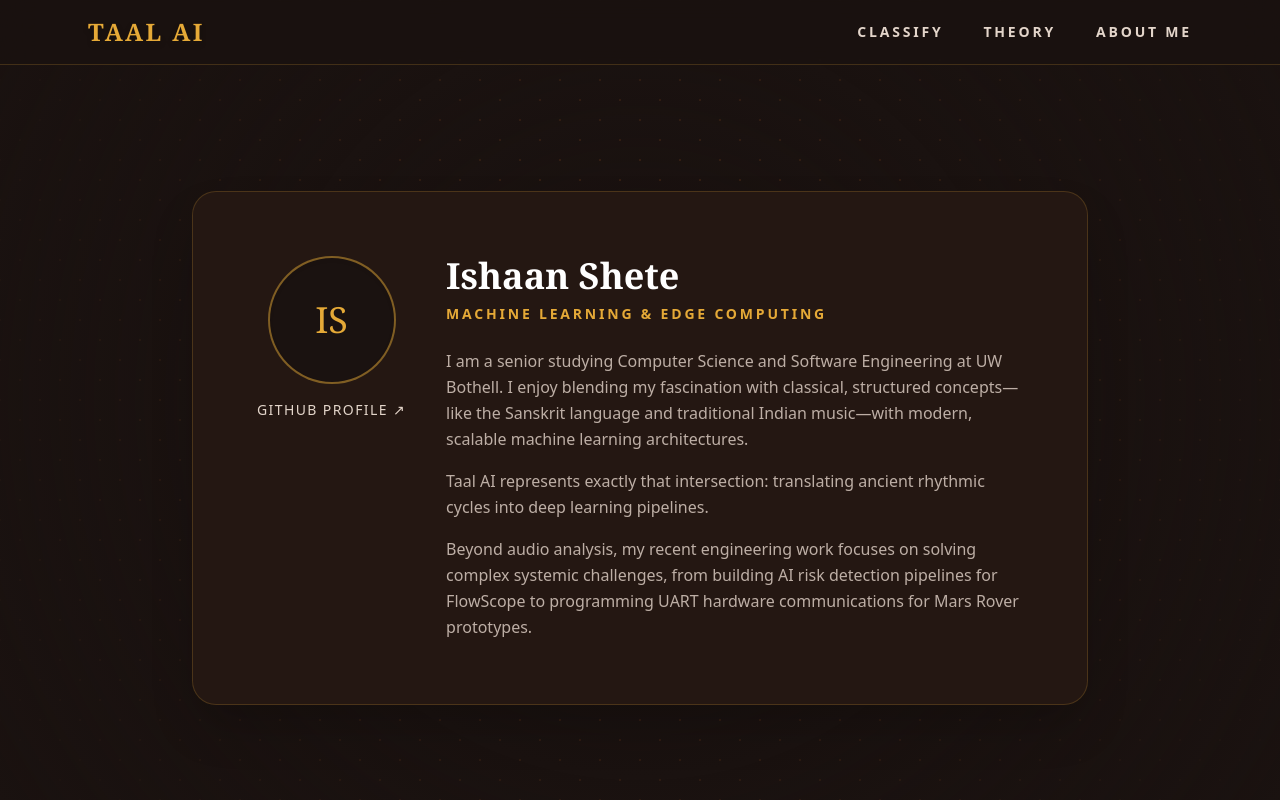
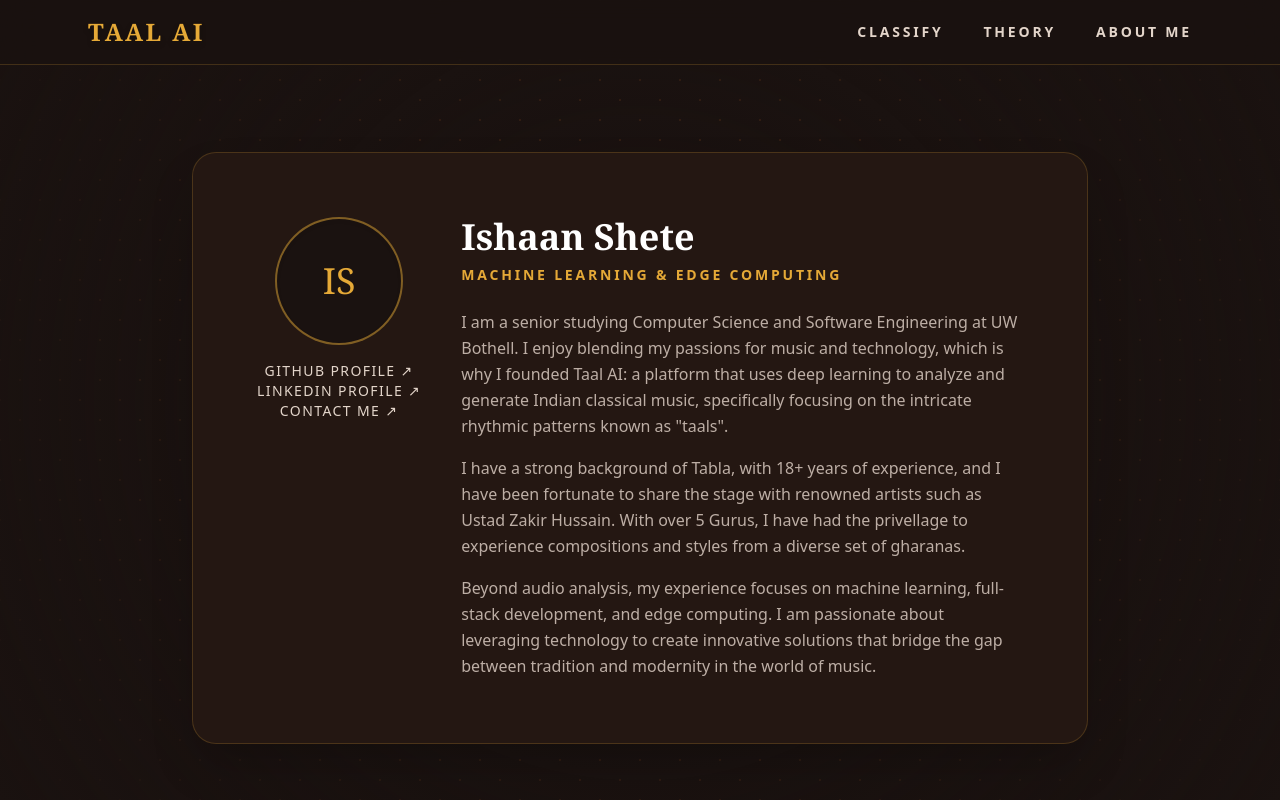
Before and after one commit to IsheteDGr8/TaalAI, a Next.js app in the folder frontend/: page /about in a window 1280 px wide. Built offline with nearby package versions, Linux system fonts and the light colour scheme.

Commit message:
Changes to the about me

```diff
--- a/frontend/src/app/about/page.js
+++ b/frontend/src/app/about/page.js
@@ -15,6 +15,12 @@
             <Link href="https://github.com/IsheteDGr8" target="_blank" className="text-sm text-classical-sand hover:text-classical-gold tracking-widest uppercase transition-colors">
               GitHub Profile ↗
             </Link>
+            <Link href="https://www.linkedin.com/in/ishaan-shete/" target="_blank" className="text-sm text-classical-sand hover:text-classical-gold tracking-widest uppercase transition-colors">
+              LinkedIn Profile ↗
+            </Link>
+            <Link href="mailto:ishaanbshete@gmail.com" className="text-sm text-classical-sand hover:text-classical-gold tracking-widest uppercase transition-colors">
+              Contact Me ↗
+            </Link>
           </div>
 
           {/* Bio Area */}
@@ -28,13 +34,13 @@
 
             <div className="text-classical-sand/80 leading-relaxed font-light space-y-4">
               <p>
-                I am a senior studying Computer Science and Software Engineering at UW Bothell. I enjoy blending my fascination with classical, structured concepts—like the Sanskrit language and traditional Indian music—with modern, scalable machine learning architectures.
+                I am a senior studying Computer Science and Software Engineering at UW Bothell. I enjoy blending my passions for music and technology, which is why I founded Taal AI: a platform that uses deep learning to analyze and generate Indian classical music, specifically focusing on the intricate rhythmic patterns known as &quot;taals&quot;.
               </p>
               <p>
-                Taal AI represents exactly that intersection: translating ancient rhythmic cycles into deep learning pipelines.
+                I have a strong background of Tabla, with 18+ years of experience, and I have been fortunate to share the stage with renowned artists such as Ustad Zakir Hussain. With over 5 Gurus, I have had the privellage to experience compositions and styles from a diverse set of gharanas.
               </p>
               <p>
-                Beyond audio analysis, my recent engineering work focuses on solving complex systemic challenges, from building AI risk detection pipelines for FlowScope to programming UART hardware communications for Mars Rover prototypes.
+                Beyond audio analysis, my experience focuses on machine learning, full-stack development, and edge computing. I am passionate about leveraging technology to create innovative solutions that bridge the gap between tradition and modernity in the world of music.
               </p>
             </div>
           </div>
```
